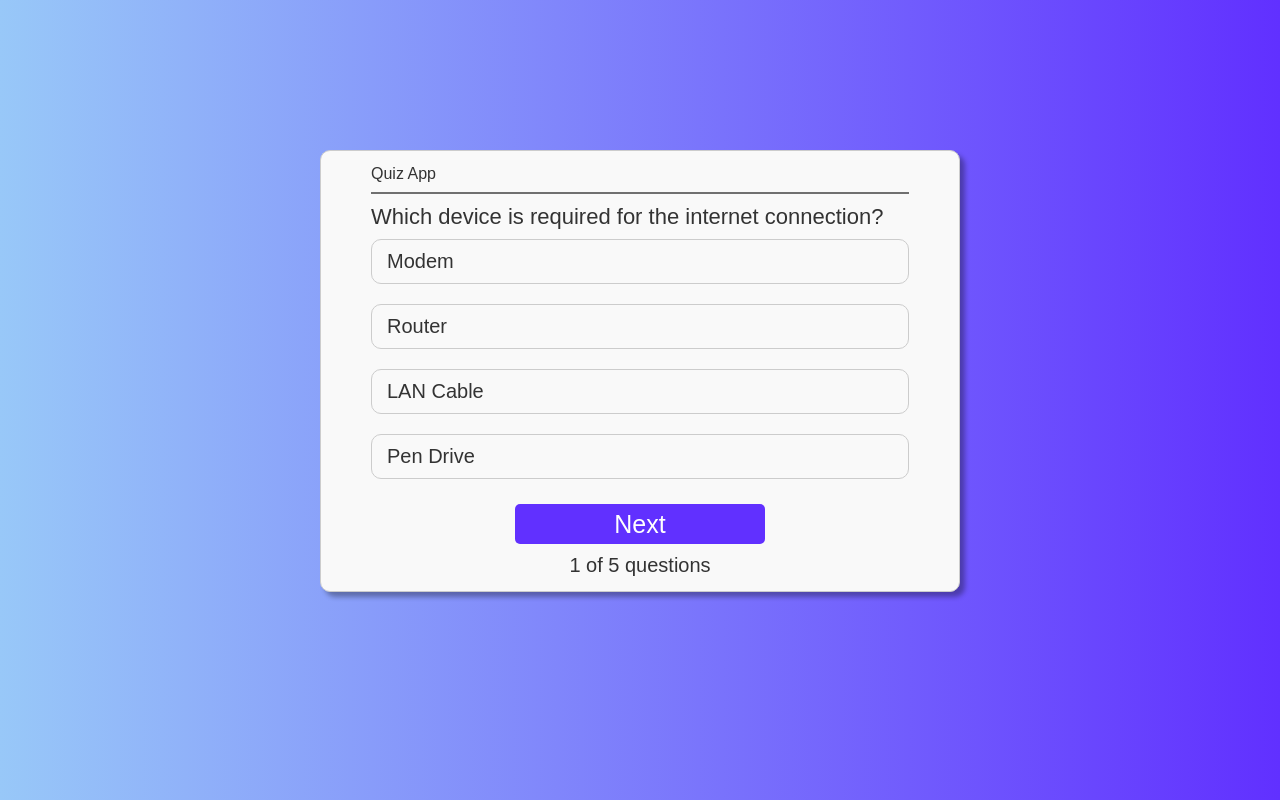
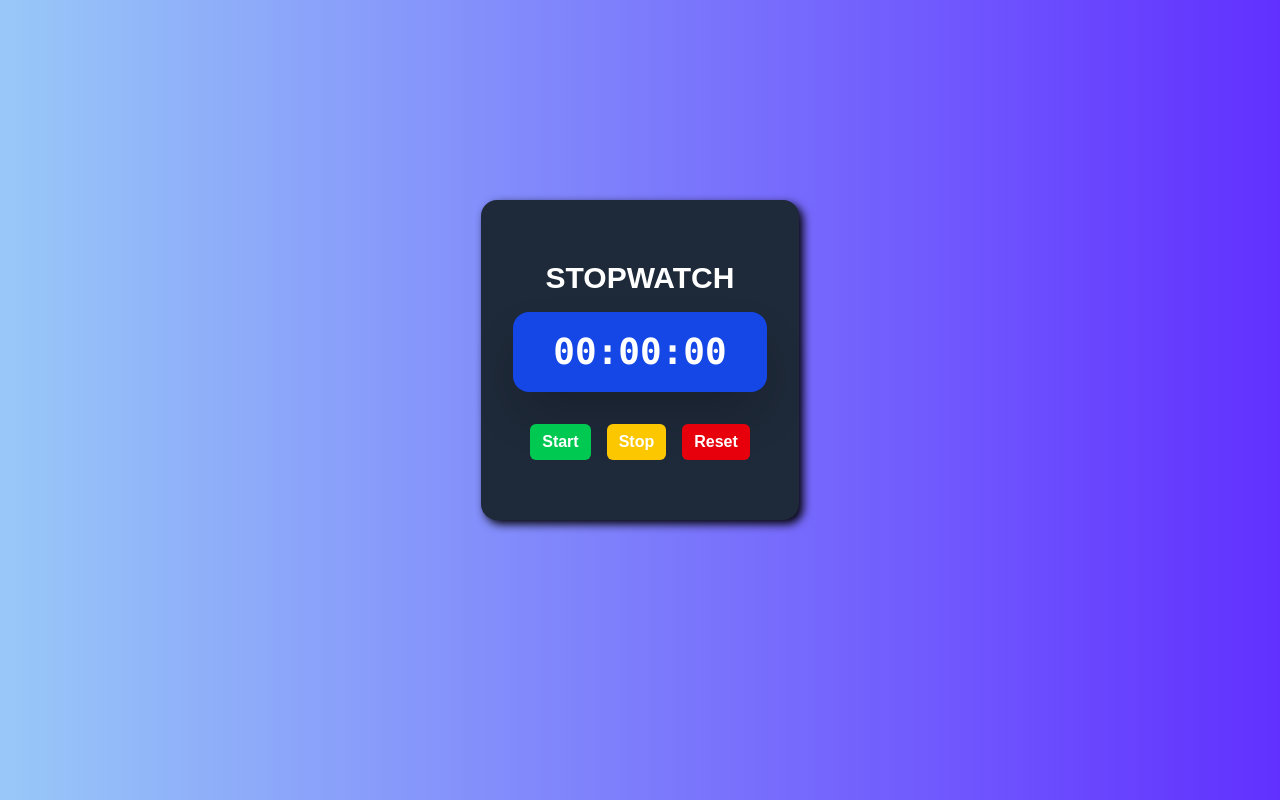
Before and after one commit to Dhirajcoder7/Stopwatch, a React (Vite) app: page / in a window 1280 px wide. Built offline with nearby package versions, Linux system fonts and the light colour scheme.

Commit message:
Update App.jsx

```diff
--- a/src/App.jsx
+++ b/src/App.jsx
@@ -6,8 +6,8 @@ const App = () => {
   return (
     <div>
       {/* <h1 className='text-4xl '>Hallo Dhiraj</h1> */}
-{/*       <Stopwatch/> */}
-      <QuizApp/>
+      <Stopwatch/>
+{/*       <QuizApp/> */}
 
     </div>
   )
```
